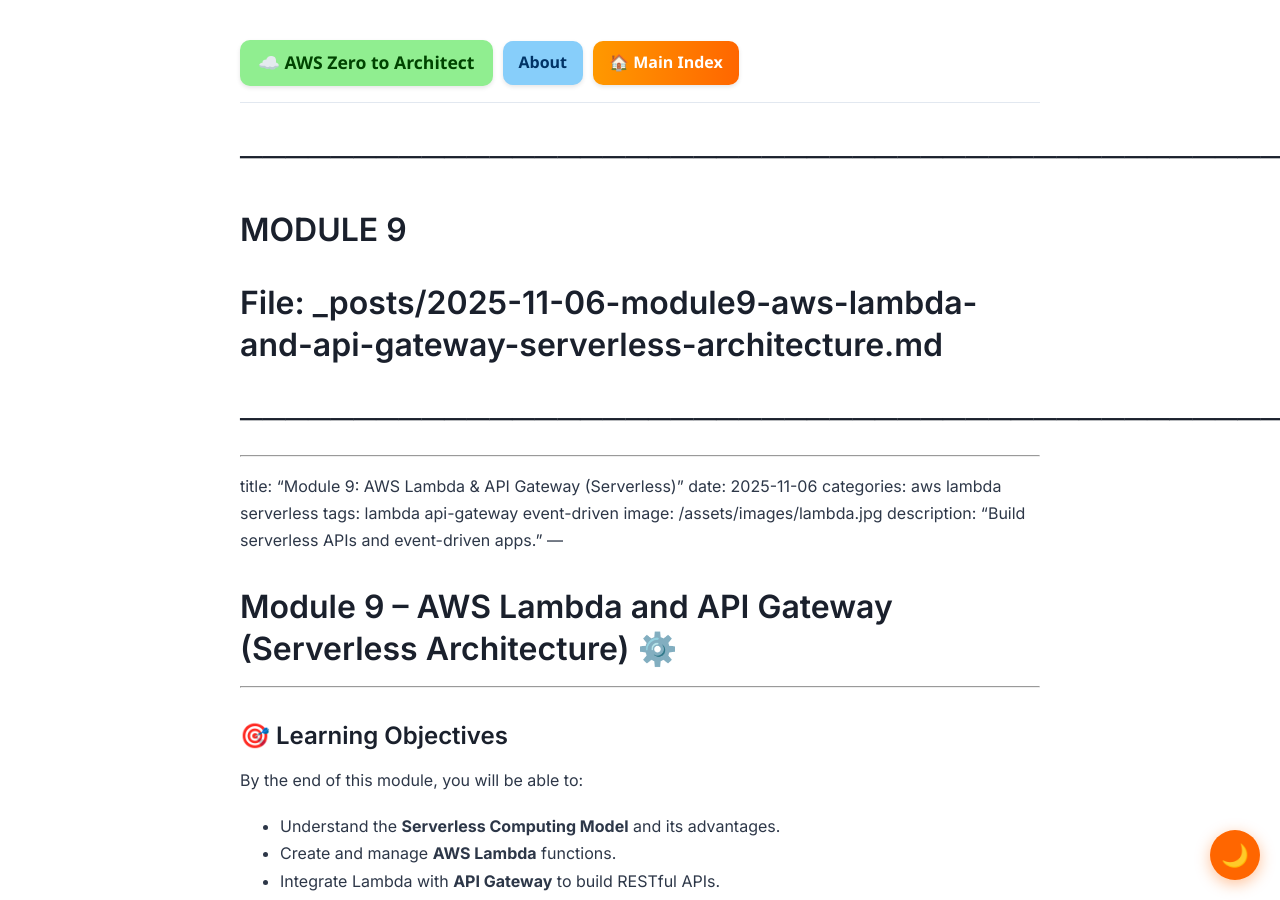
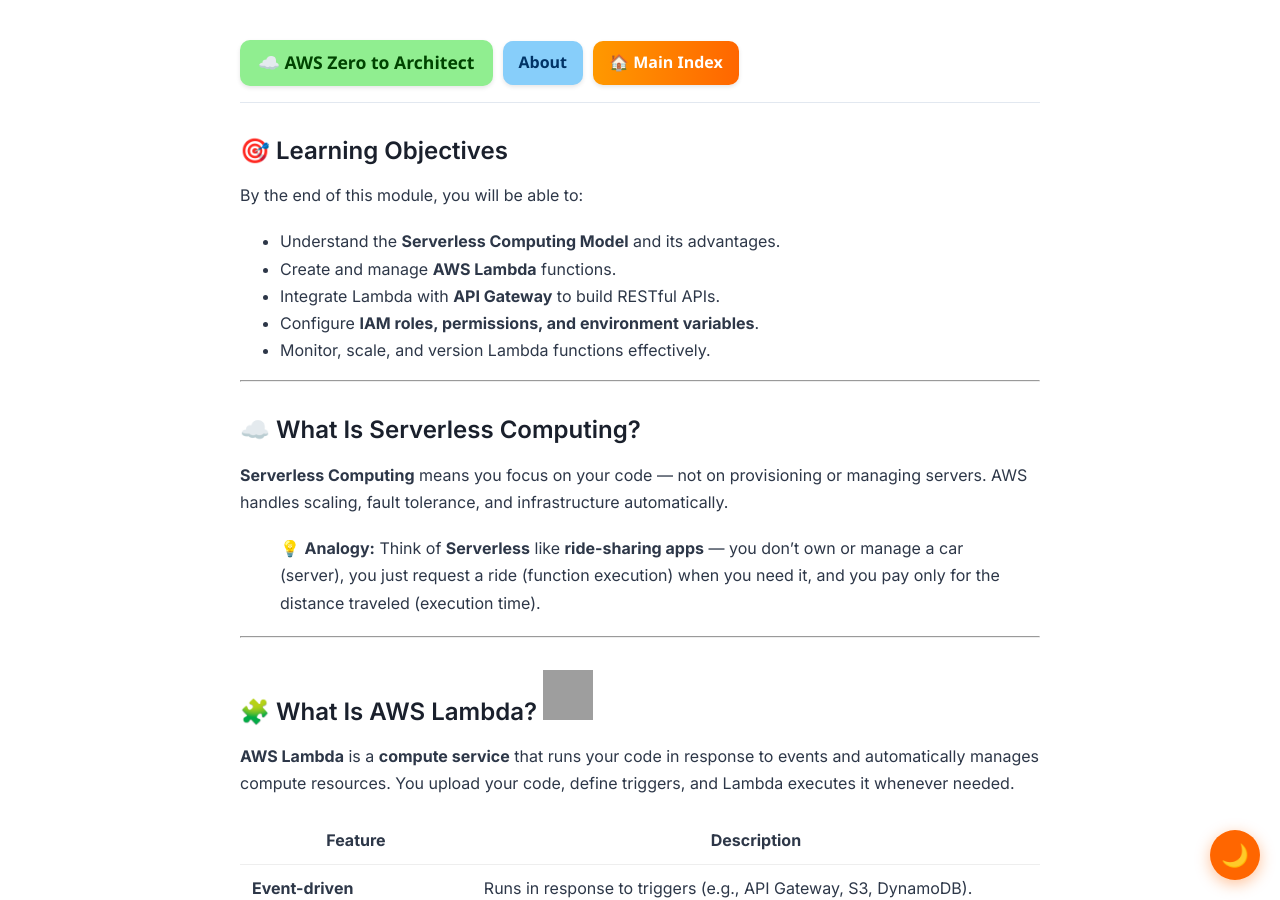
Before and after one commit to asiandevs/aws-zero-to-architect-blog, a Jekyll site: the page built from _posts/2025-11-06-module9-aws-lambda-and-api-gateway-serverless-architecture.md, in a window 1280 px wide and 900 px high. Built offline with Jekyll 4.4.1, drawn with Linux system fonts in a browser that asks for light colours; our own code applies the rules of GitHub Pages for plain Markdown files; grey boxes are pictures that could not be loaded.

Commit message:
Clean up module post formatting
Removed header and introductory text from the module post.

```diff
--- a/_posts/2025-11-06-module9-aws-lambda-and-api-gateway-serverless-architecture.md
+++ b/_posts/2025-11-06-module9-aws-lambda-and-api-gateway-serverless-architecture.md
@@ -1,7 +1,3 @@
-# ──────────────────────────────────────────────────────────────
-# MODULE 9
-# File: _posts/2025-11-06-module9-aws-lambda-and-api-gateway-serverless-architecture.md
-# ──────────────────────────────────────────────────────────────
 ---
 title: "Module 9: AWS Lambda & API Gateway (Serverless)"
 date: 2025-11-06
@@ -9,10 +5,6 @@ categories: aws lambda serverless
 tags: lambda api-gateway event-driven
 image: /assets/images/lambda.jpg
 description: "Build serverless APIs and event-driven apps."
----
-
-#  Module 9 – AWS Lambda and API Gateway (Serverless Architecture) ⚙️
-
 ---
 
 ## 🎯 Learning Objectives
```
